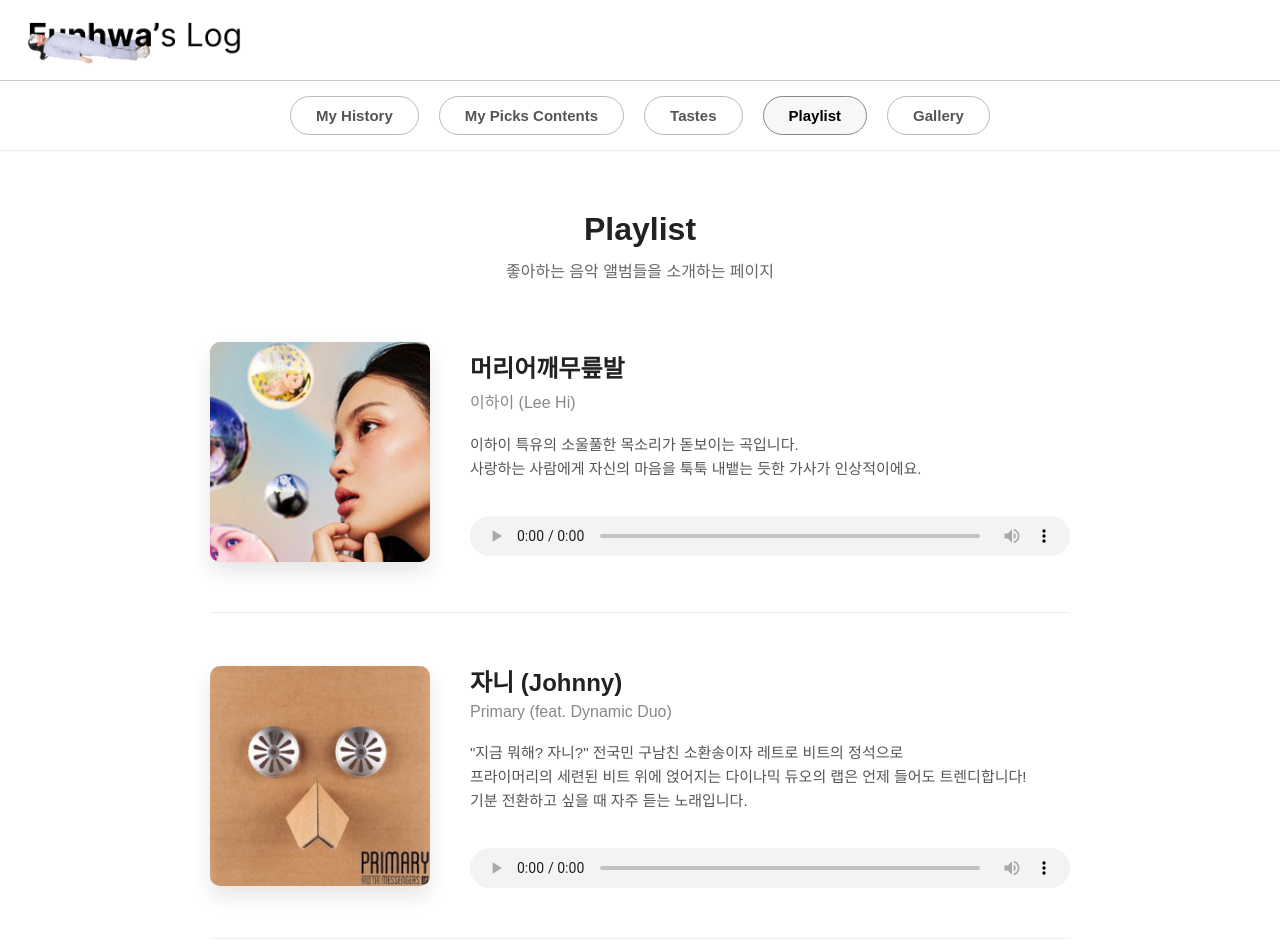
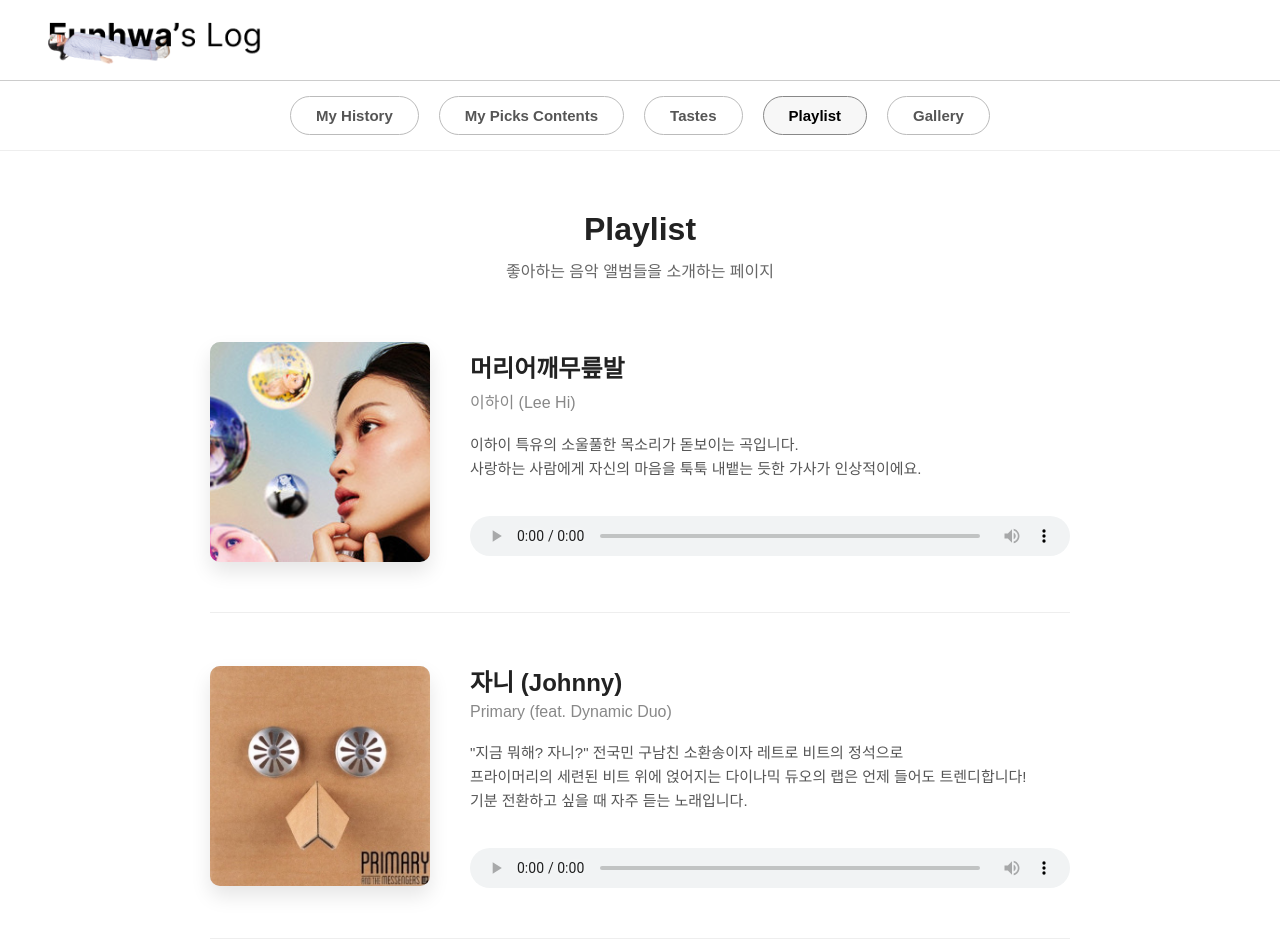
Before and after one commit to Eunhwa0311/Eunhwa0311_02.github.io, a plain HTML site: page Playlist.html in a window 1280 px wide. Shown: the top 942 px of the page. Drawn offline with Linux system fonts and the light colour scheme.

Commit message:
Playlist.html

```diff
--- a/Playlist.html
+++ b/Playlist.html
@@ -14,7 +14,7 @@
 
         header {
             width: 100%;
-            padding: 15px 20px;
+            padding: 15px 40px;
             border-bottom: solid 1px #cccccc;
             text-align: left;
         }
```
